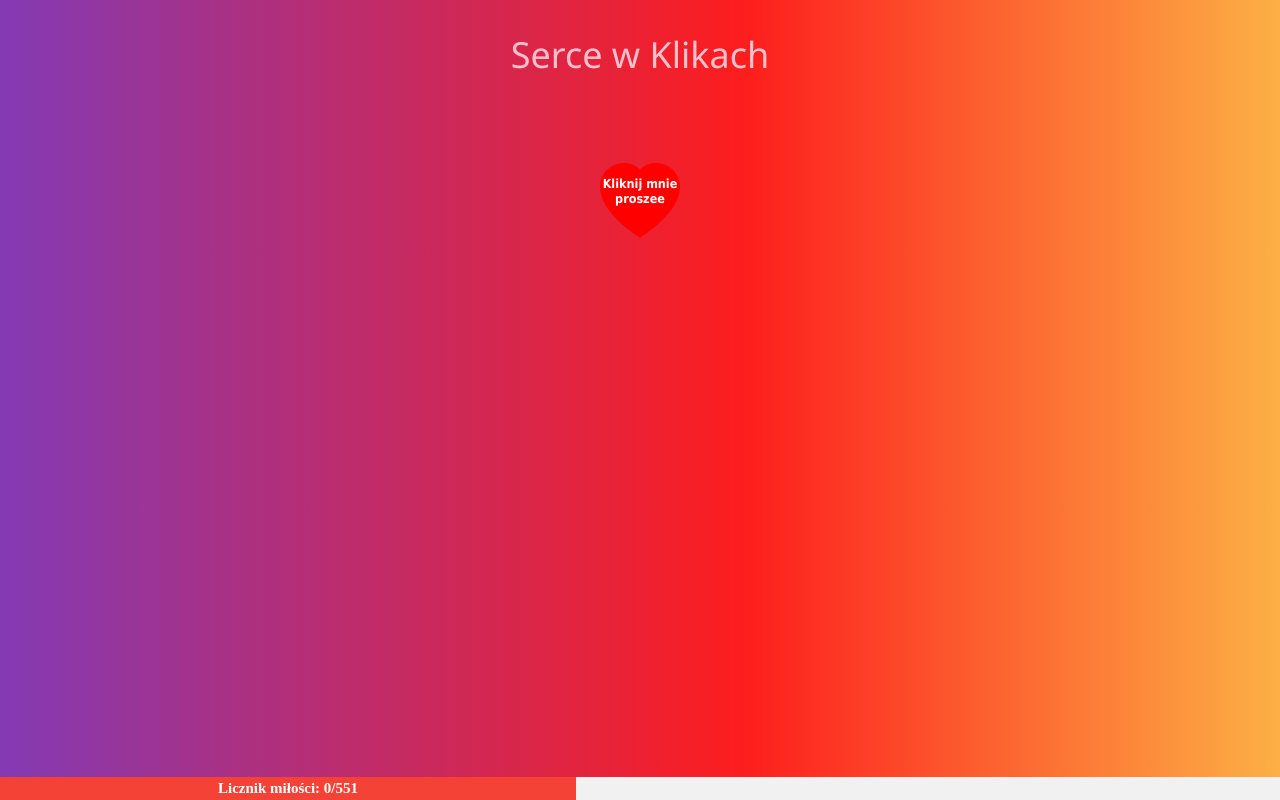
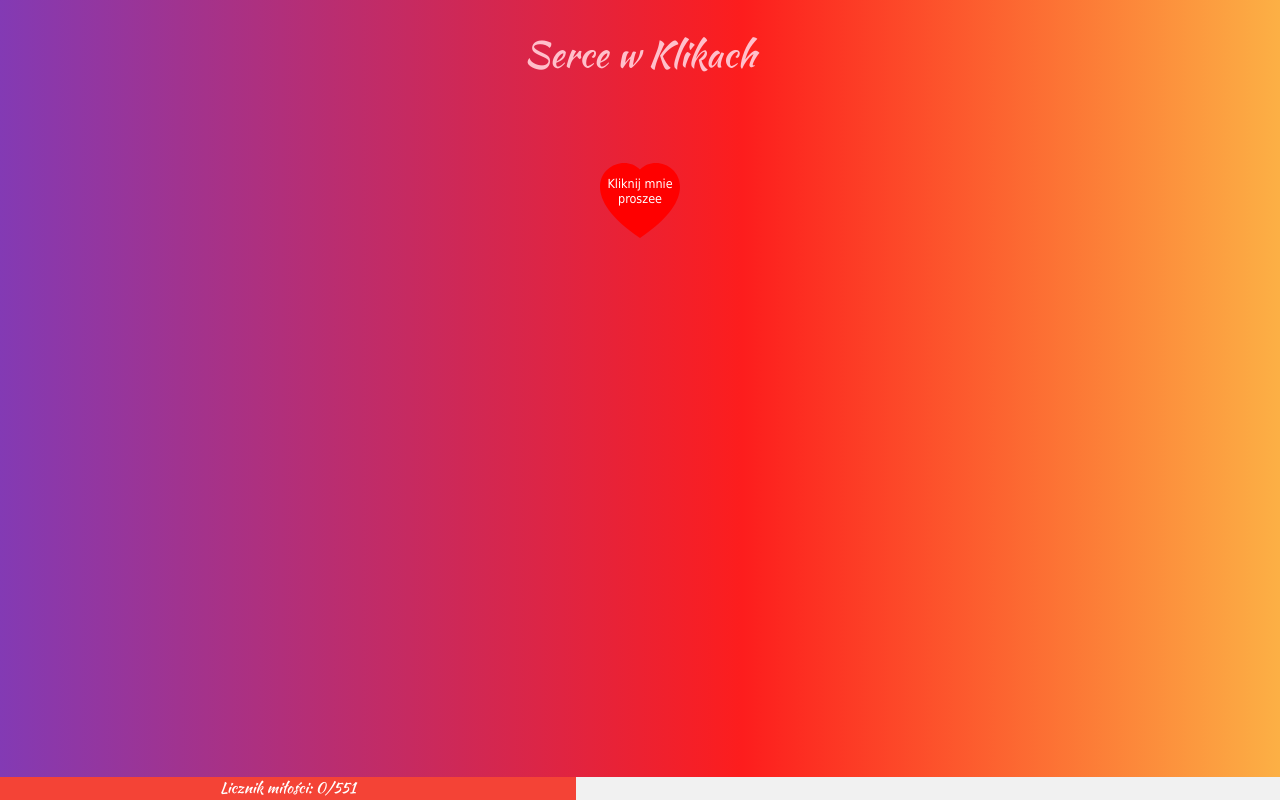
Before and after one commit to eufrat987/my-love, a plain HTML site: page index.html in a window 1280 px wide. Drawn offline with nearby package versions, Linux system fonts and the light colour scheme.

Commit message:
Fix center heart, font

```diff
--- a/index.html
+++ b/index.html
@@ -34,7 +34,11 @@
 
         html, body {margin: 0; height: 100%; overflow: hidden}
 
-
+        #my-title-id {
+            font-family: 'Kaushan Script';
+            font-weight: normal;
+            font-style: normal;
+        }
 
 
         .t {
@@ -42,16 +46,11 @@
             font-family: 'Dancing Script', cursive;
         }
 
-        div {
-            font-family: 'SourceSerifProRegular';
-            font-weight: bolder;
-            font-style: normal;
-            color: darkmagenta;
-        }
+
 
         #progress-bar {
-            font-family: 'SourceSerifProRegular';
-            font-weight: bolder;
+            font-family: 'Kaushan Script';
+            font-weight: normal;
             font-style: normal;
 
 
@@ -69,11 +68,8 @@
 
         .heart {
             position: absolute;
-            left: 0;
-            right: 0;
             margin-inline: auto;
             width: auto;
-
         }
 
         .heart:before {
@@ -171,8 +167,8 @@
 
 <body>
 
-    <div class="row d-flex justify-content-center mt-4 tyt whide">
-        <h1 class="prevent-select">Serce w Klikach</h1>
+    <div  class="row d-flex justify-content-center mt-4 tyt whide">
+        <h1 id="my-title-id" class="prevent-select">Serce w Klikach</h1>
     </div>
 
 
```
